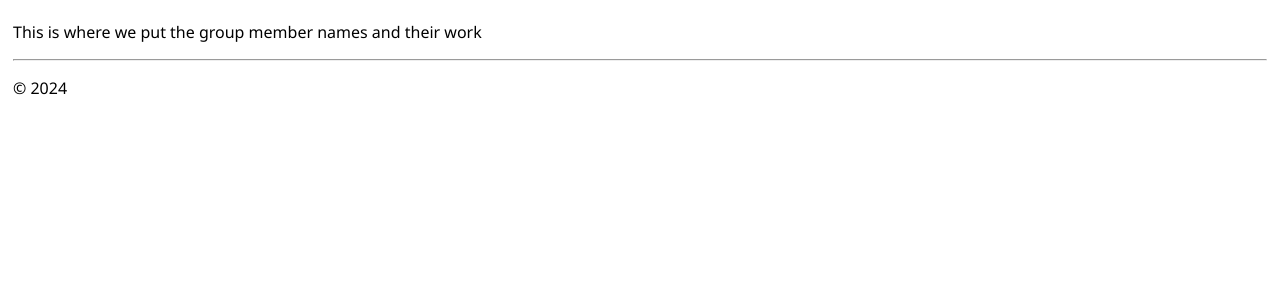
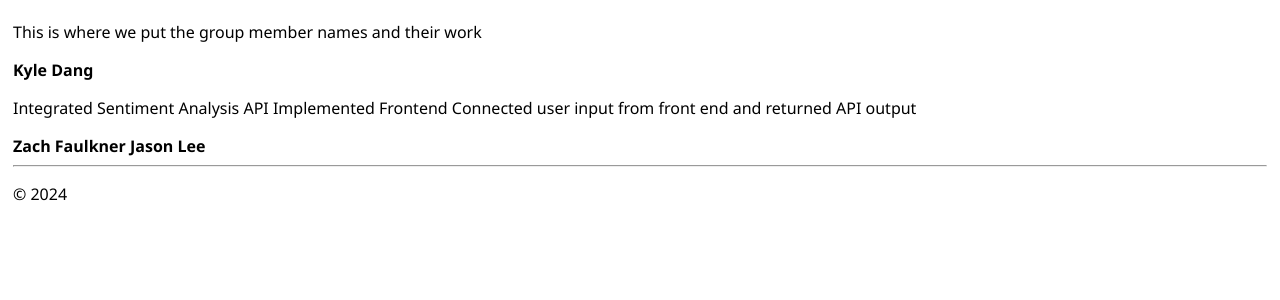
Before and after one commit to dangkyle64/sentimentAnalysis_bot, a Django app: page /group/ in a window 1280 px wide. Shown: the part 47-347 px from the top of the page. Run offline with Django 5.2, Linux system fonts and the light colour scheme.

Commit message:
Update group.html
Author: dangkyle64
Date: 5/1/2024 1624

```diff
--- a/frontend/webpage/templates/webpage/group.html
+++ b/frontend/webpage/templates/webpage/group.html
@@ -4,4 +4,11 @@ Group Members
 {% endblock %}
 {% block content %}
 <p>This is where we put the group member names and their work</p>
+<b>Kyle Dang</b>
+<p>Integrated Sentiment Analysis API
+   Implemented Frontend
+   Connected user input from front end and returned API output
+</p>
+<b>Zach Faulkner</b>
+<b>Jason Lee</b>
 {% endblock %}
```
